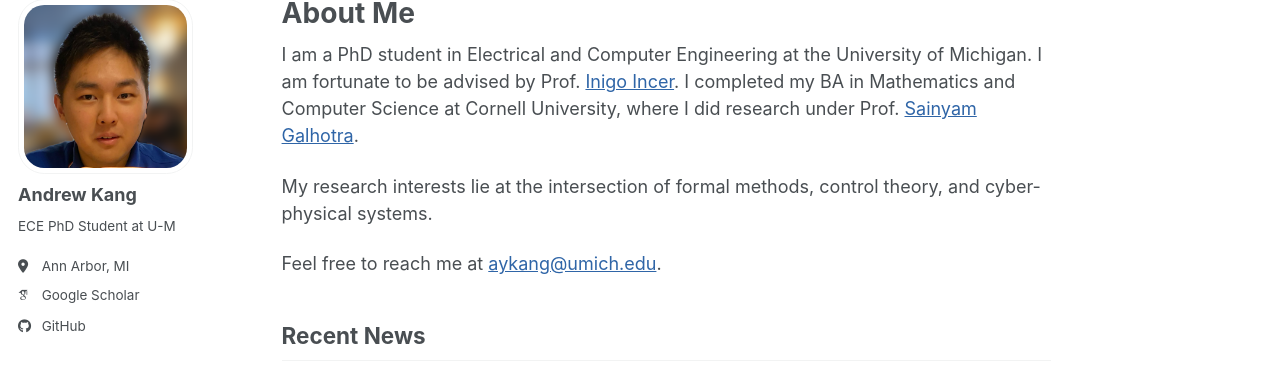
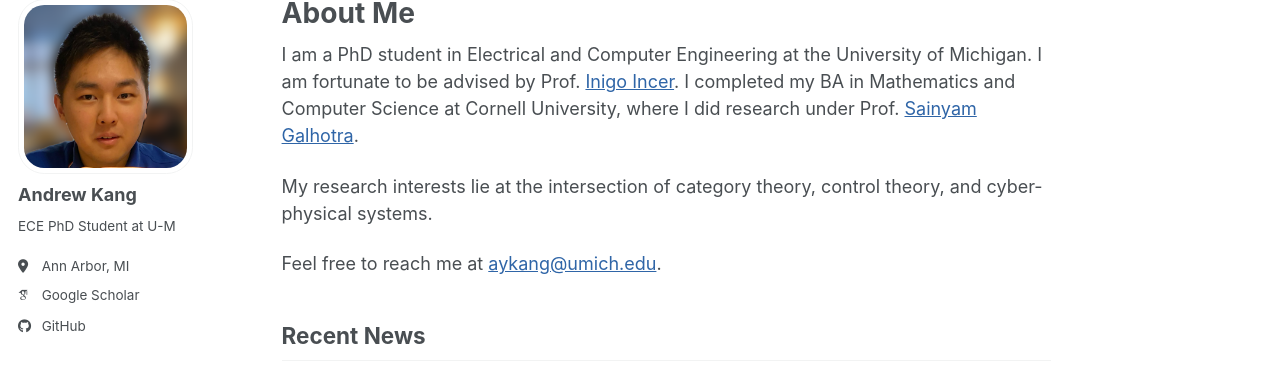
Before and after one commit to andrew-kang/andrew-kang.github.io, a Jekyll site: the page built from _pages/about.md, in a window 1280 px wide. Shown: the part 102-471 px from the top of the page. Built offline with Jekyll 4.4.1, drawn with Linux system fonts in a browser that asks for light colours; some web fonts are replaced; a script bundle is joined from its source files by our own code; library files that are not in the unit come from our copies.

Commit message:
fix: Edit wording on "About Me" page

```diff
--- a/_pages/about.md
+++ b/_pages/about.md
@@ -9,7 +9,7 @@ redirect_from:
 
 I am a PhD student in Electrical and Computer Engineering at the University of Michigan. I am fortunate to be advised by Prof. [Inigo Incer](https://iincer.github.io/). I completed my BA in Mathematics and Computer Science at Cornell University, where I did research under Prof. [Sainyam Galhotra](https://sainyamgalhotra.com/).
 
-My research interests lie at the intersection of formal methods, control theory, and cyber-physical systems.
+My research interests lie at the intersection of category theory, control theory, and cyber-physical systems.
 
 Feel free to reach me at [aykang@umich.edu](mailto:aykang@umich.edu).
 
```
